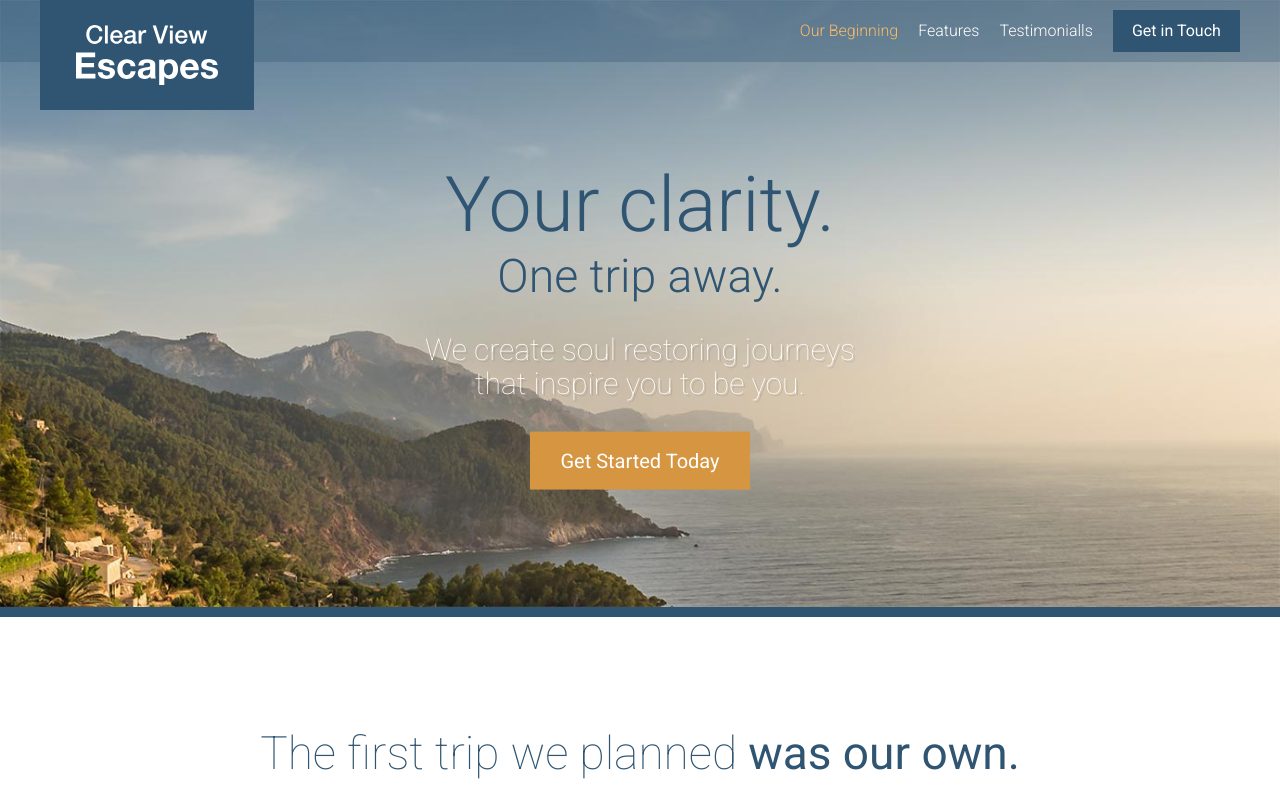
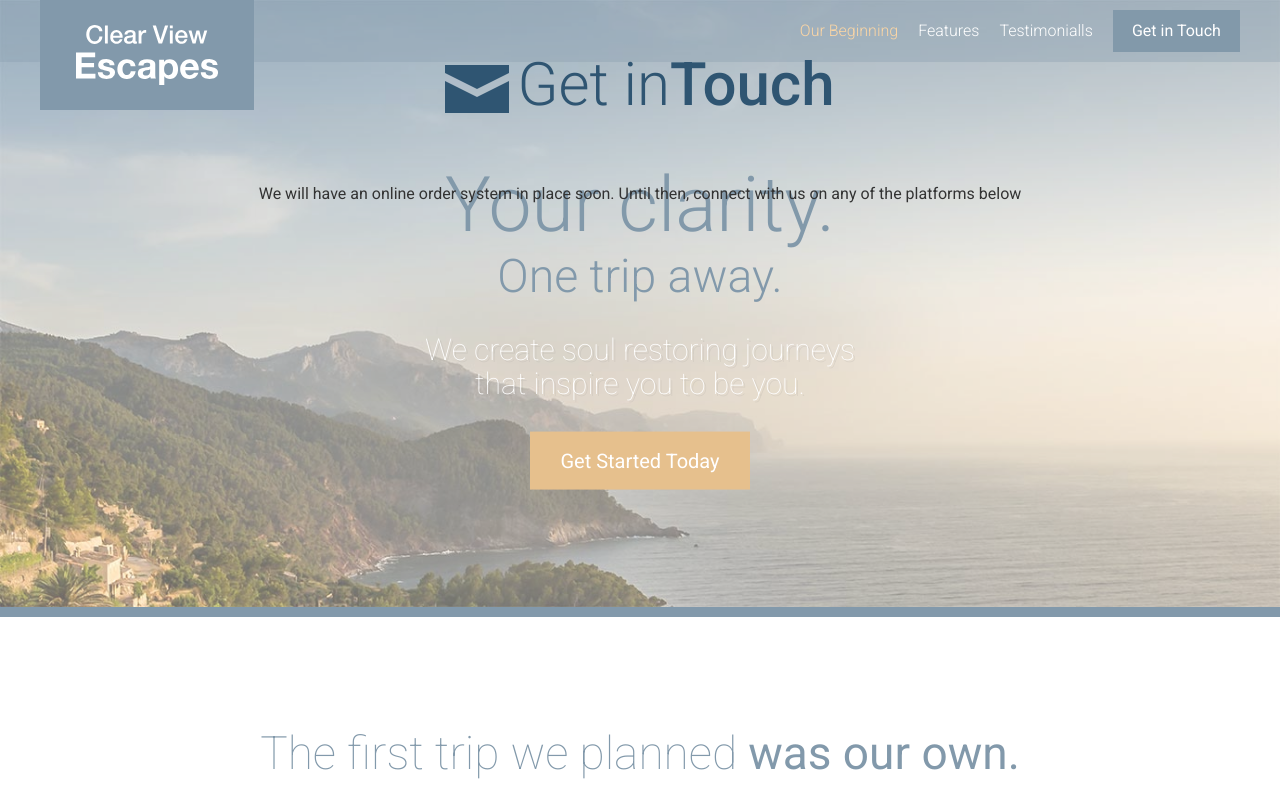
Before and after one commit to kzamojcin/personal_template, a website: page website-blueprint/app/index.html in a window 1280 px wide. Shown: the top 800 px of the page. Drawn offline with Linux system fonts and the light colour scheme.

Commit message:
Update, Laptopik

```diff
--- /dev/null
+++ b/website-blueprint/app/assets/styles/modules/_modal.css
@@ -0,0 +1,15 @@
+.modal{
+	position: fixed;
+	z-index: 5;
+	background-color: rgba(255, 255, 255, .4);
+	top: 0;
+	bottom: 0;
+	left: 0;
+	right: 0;
+
+	&__description{
+		text-align: center;
+
+	}
+
+}
--- a/website-blueprint/app/assets/styles/styles.css
+++ b/website-blueprint/app/assets/styles/styles.css
@@ -17,3 +17,4 @@
 @import "modules/_site-header";
 @import "modules/_primary-nav";
 @import "modules/_reveal-item";
+@import "modules/_modal";
--- a/website-blueprint/app/index.html
+++ b/website-blueprint/app/index.html
@@ -177,6 +177,14 @@
       <p><span class="site-footer__text">Copyright &copy; 2016 Clear View Escapes. All rights reserved.</span> <a href="#" class="btn btn--orange">Get in Touch</a></p>
     </div>
   </footer>
+  <div class="modal">
+    <h2 class="section-title section-title--blue">
+        <span class="icon icon--mail section-title__icon"></span>Get in<strong>Touch</strong>
+    </h2>
+    <div class="wrapper wrapper--narrow">
+      <p class="modal__description">We will have an online order system in place soon. Until then, connect with us on any of the platforms below</p>
+    </div>
+  </div>
   <script src="/temp/scripts/App-compiled.js"></script>
 </body>
 </html>
--- a/website-blueprint/app/temp/styles/styles.css
+++ b/website-blueprint/app/temp/styles/styles.css
@@ -1365,3 +1365,19 @@ Instead edit gulp/templates/sprite.css*/
 		-webkit-transform: scale(1);
 		        transform: scale(1);
 	}
+
+.modal{
+	position: fixed;
+	z-index: 5;
+	background-color: rgba(255, 255, 255, .4);
+	top: 0;
+	bottom: 0;
+	left: 0;
+	right: 0;
+
+}
+
+.modal__description{
+		text-align: center;
+
+	}
```
Also changed, not shown: notes/stepByStepHowToCreateAbasicTemplate.md (+7 -0 lines).
